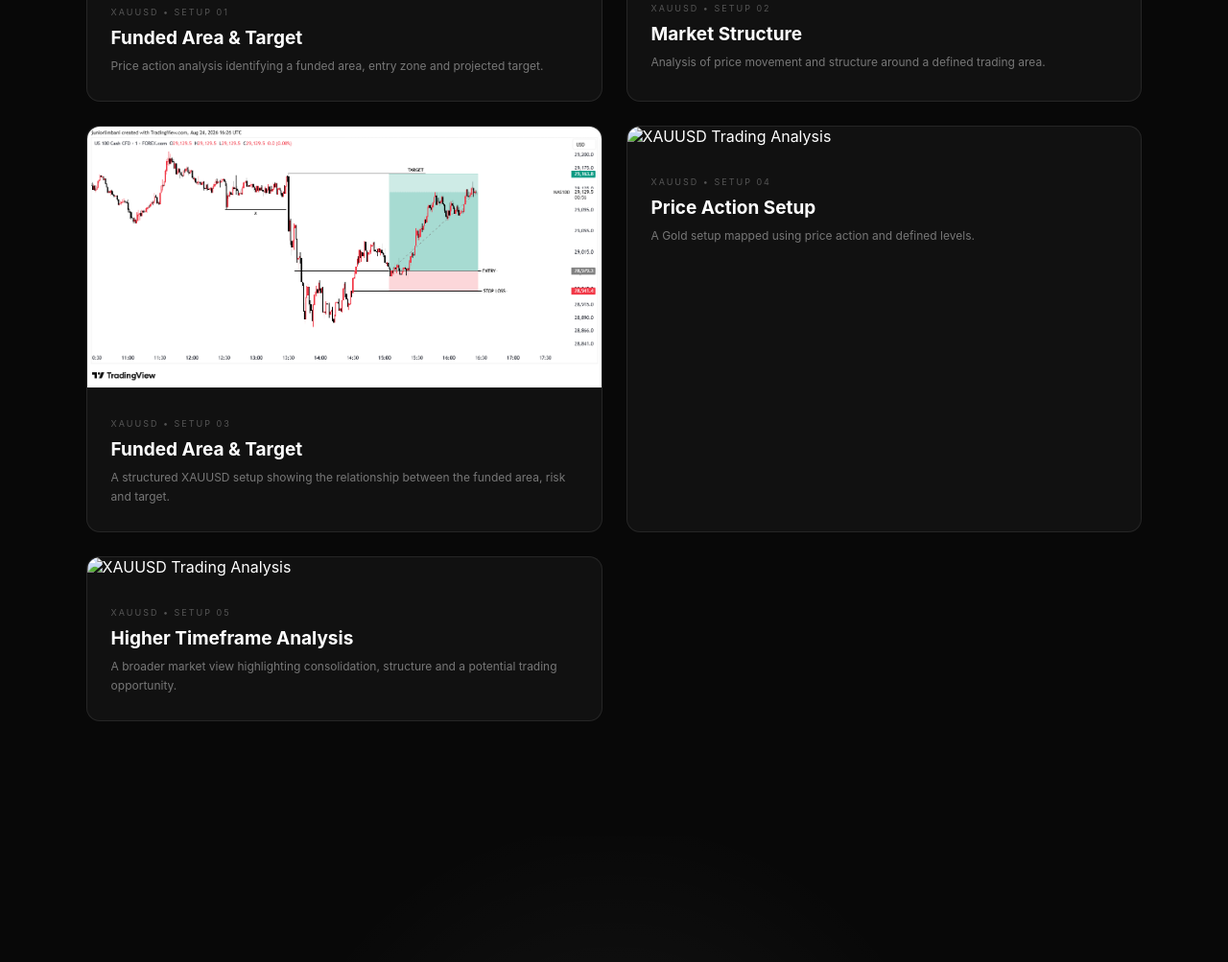
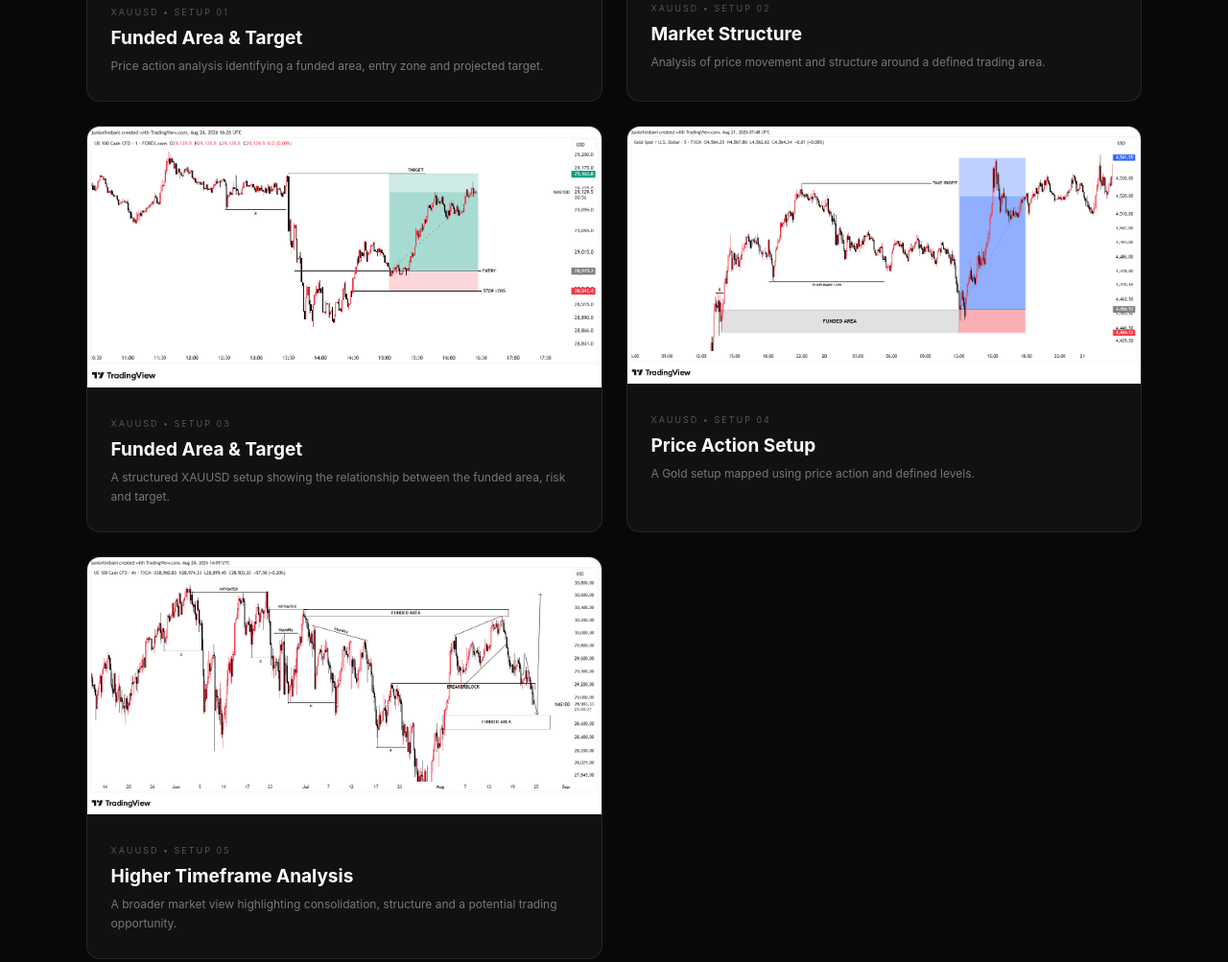
Before and after one commit to JuniorInaletsile/silentgeniusfx, a plain HTML site: page forex.html in a window 1280 px wide. Shown: the part 2278-3281 px from the top of the page at 96% size. Drawn offline with nearby package versions, Linux system fonts and the light colour scheme.

Commit message:
Update forex.html

```diff
--- a/forex.html
+++ b/forex.html
@@ -312,7 +312,7 @@
         <div class="analysis-card">
 
             <img
-                src="images/xauusd4.png"
+                src="xauusd4.png"
                 alt="XAUUSD Trading Analysis"
             >
 
@@ -335,7 +335,7 @@
         <div class="analysis-card">
 
             <img
-                src="images/forex/xauusd5.png"
+                src="xauusd5.png"
                 alt="XAUUSD Trading Analysis"
             >
 
```
